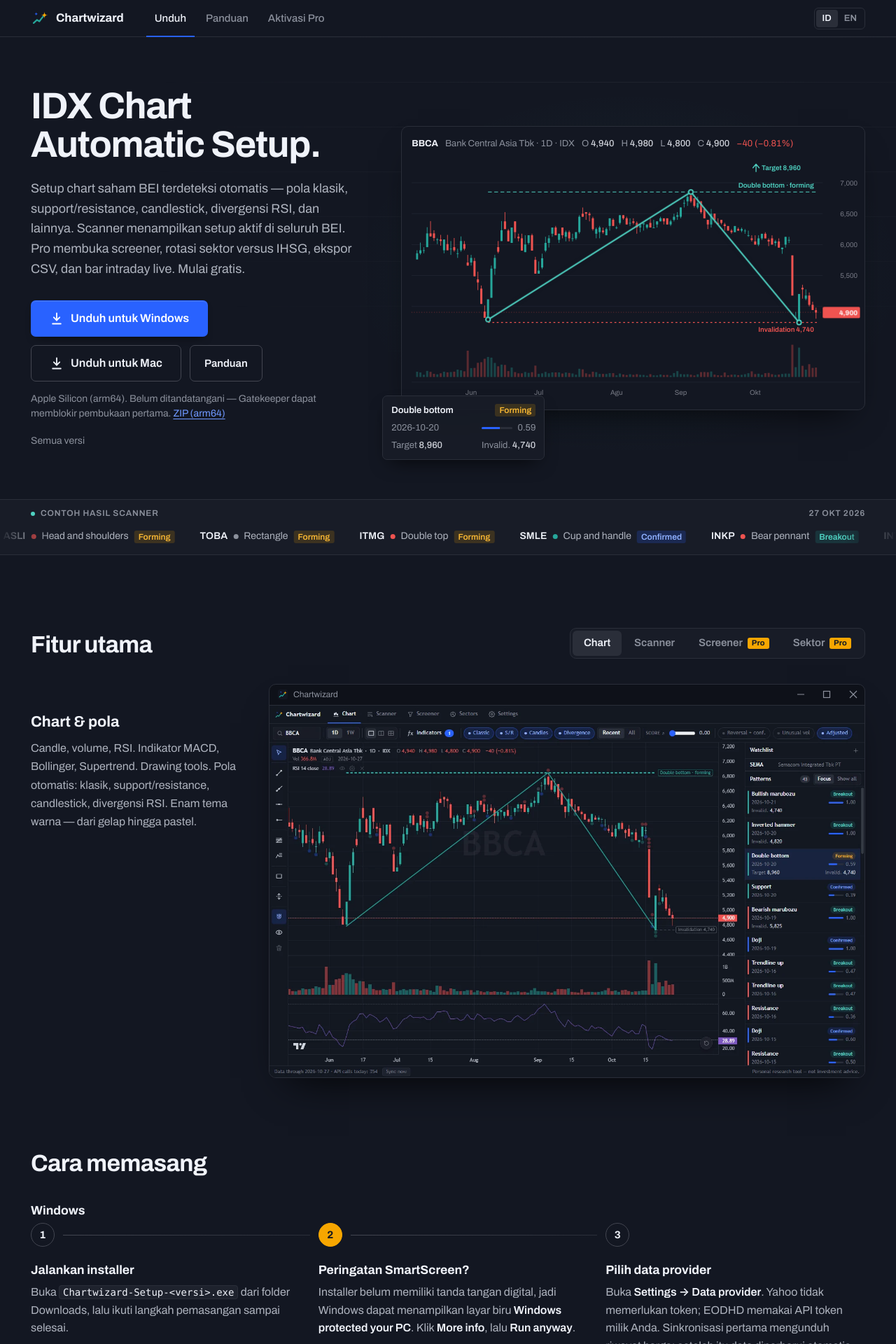
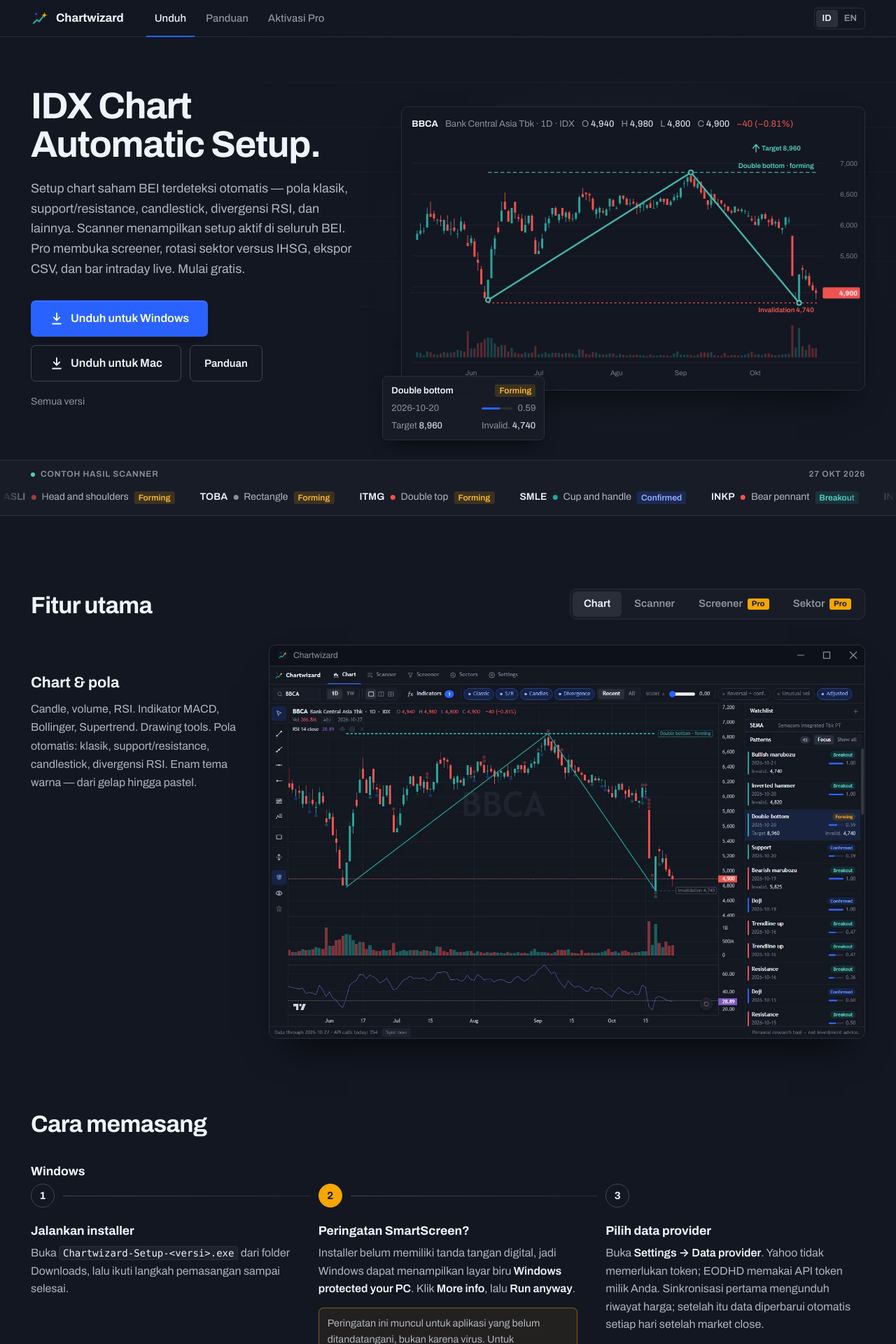
Before and after one commit to anggakawa/chartwizard-releases, a Jekyll site: the page built from index.html, in a window 1280 px wide. Shown: the top 1920 px of the page at 70% size. Built offline with Jekyll 4.4.1, drawn with Linux system fonts in a browser that asks for light colours.

Commit message:
Remove hero Mac Gatekeeper/ZIP footnote
Keep the Mac DMG download button; drop the unsigned/arm64 note and ZIP link under the CTAs (ID + EN).

```diff
--- a/_data/i18n.yml
+++ b/_data/i18n.yml
@@ -21,8 +21,6 @@
     CSV, dan bar intraday live. Mulai gratis.
   download_button: Unduh untuk Windows
   download_button_mac: Unduh untuk Mac
-  download_mac_zip: ZIP (arm64)
-  mac_note: Apple Silicon (arm64). Belum ditandatangani — Gatekeeper dapat memblokir pembukaan pertama.
   version_label: Versi
   size_label: Ukuran
   system_label: Sistem
@@ -176,8 +174,6 @@
     IHSG, CSV export, and live intraday bars. Free to start.
   download_button: Download for Windows
   download_button_mac: Download for Mac
-  download_mac_zip: ZIP (arm64)
-  mac_note: Apple Silicon (arm64). Not code-signed — Gatekeeper may block the first open.
   version_label: Version
   size_label: Size
   system_label: System
--- a/_includes/home.html
+++ b/_includes/home.html
@@ -12,12 +12,10 @@
   {%- assign file = r.url | split: '/' | last -%}
   {%- assign month_index = r.month | minus: 1 -%}
   {%- assign mac_dmg = 'https://github.com/anggakawa/chartwizard-releases/releases/download/' | append: r.tag | append: '/Chartwizard-' | append: r.version | append: '-mac-arm64.dmg' -%}
-  {%- assign mac_zip = 'https://github.com/anggakawa/chartwizard-releases/releases/download/' | append: r.tag | append: '/Chartwizard-' | append: r.version | append: '-mac-arm64.zip' -%}
 {%- else -%}
   {%- assign href = 'https://github.com/anggakawa/chartwizard-releases/releases/latest' -%}
   {%- assign file = t.file_fallback -%}
   {%- assign mac_dmg = 'https://github.com/anggakawa/chartwizard-releases/releases/download/v0.4.3/Chartwizard-0.4.3-mac-arm64.dmg' -%}
-  {%- assign mac_zip = 'https://github.com/anggakawa/chartwizard-releases/releases/download/v0.4.3/Chartwizard-0.4.3-mac-arm64.zip' -%}
 {%- endif -%}
 {%- assign sample_month = sample.date | divided_by: 100 | floor | modulo: 100 | minus: 1 -%}
 {%- capture sample_day -%}{{ sample.date | modulo: 100 }} {{ t.months[sample_month] }} {{ sample.date | divided_by: 10000 | floor }}{%- endcapture -%}
@@ -39,7 +37,6 @@
         </a>
         <a class="btn btn-secondary" href="{{ t.guide_url | relative_url }}">{{ t.nav_guide }}</a>
       </div>
-      <p class="hero-mac-note">{{ t.mac_note }} <a href="{{ mac_zip }}" download>{{ t.download_mac_zip }}</a></p>
 
       {%- if r %}
       <dl class="quote">
--- a/assets/site.css
+++ b/assets/site.css
@@ -270,14 +270,6 @@
 
 .hero-actions { display: flex; flex-wrap: wrap; gap: 12px; }
 .hero-actions .btn-secondary { min-height: 52px; }
-.hero-mac-note {
-  margin: 14px 0 0;
-  max-width: 52ch;
-  color: var(--muted);
-  font-size: 0.875rem;
-  line-height: 1.5;
-}
-.hero-mac-note a { white-space: nowrap; }
 
 
 /* The release, set like a quote header: label over value, hairlines between */
```
